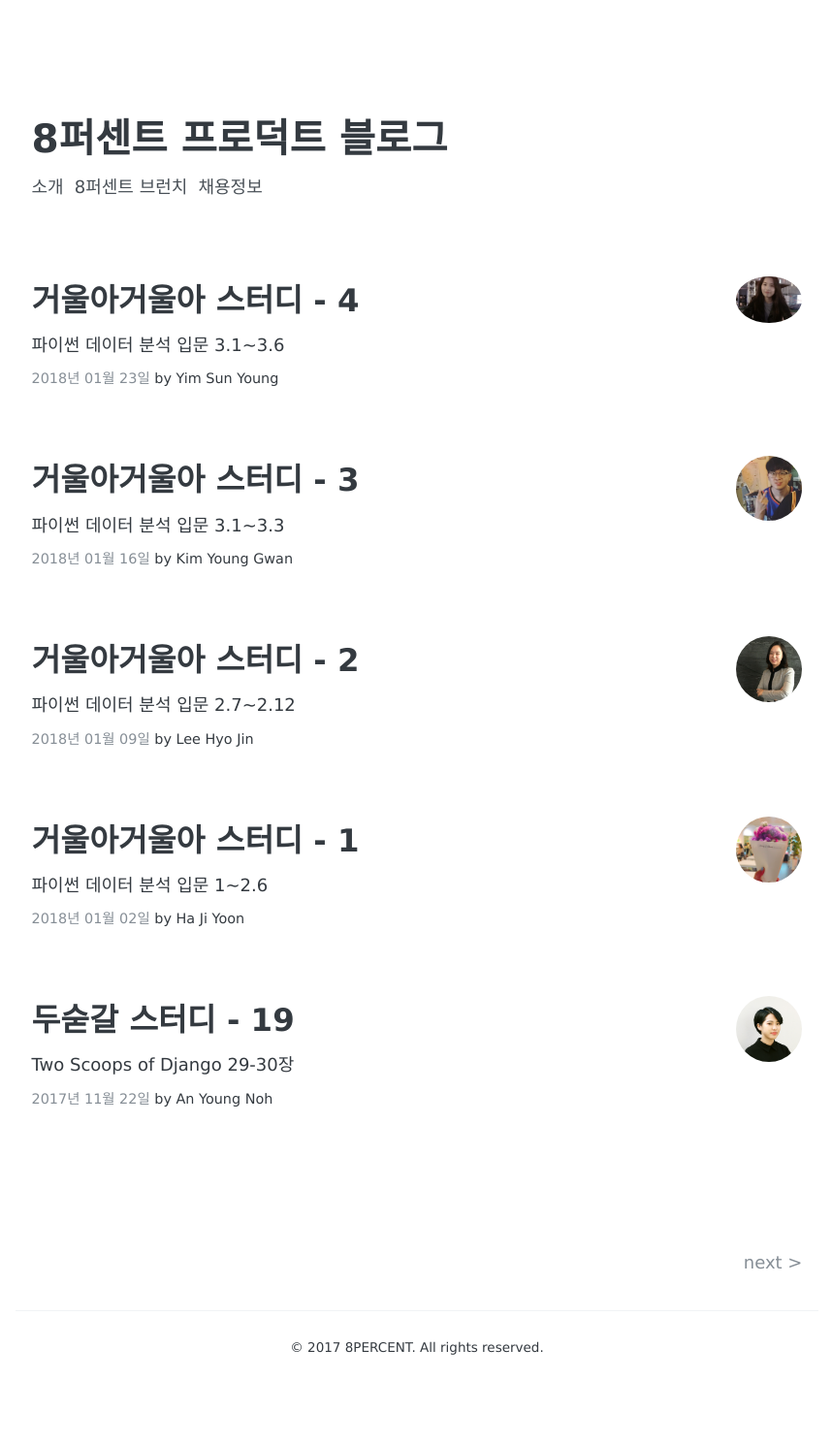
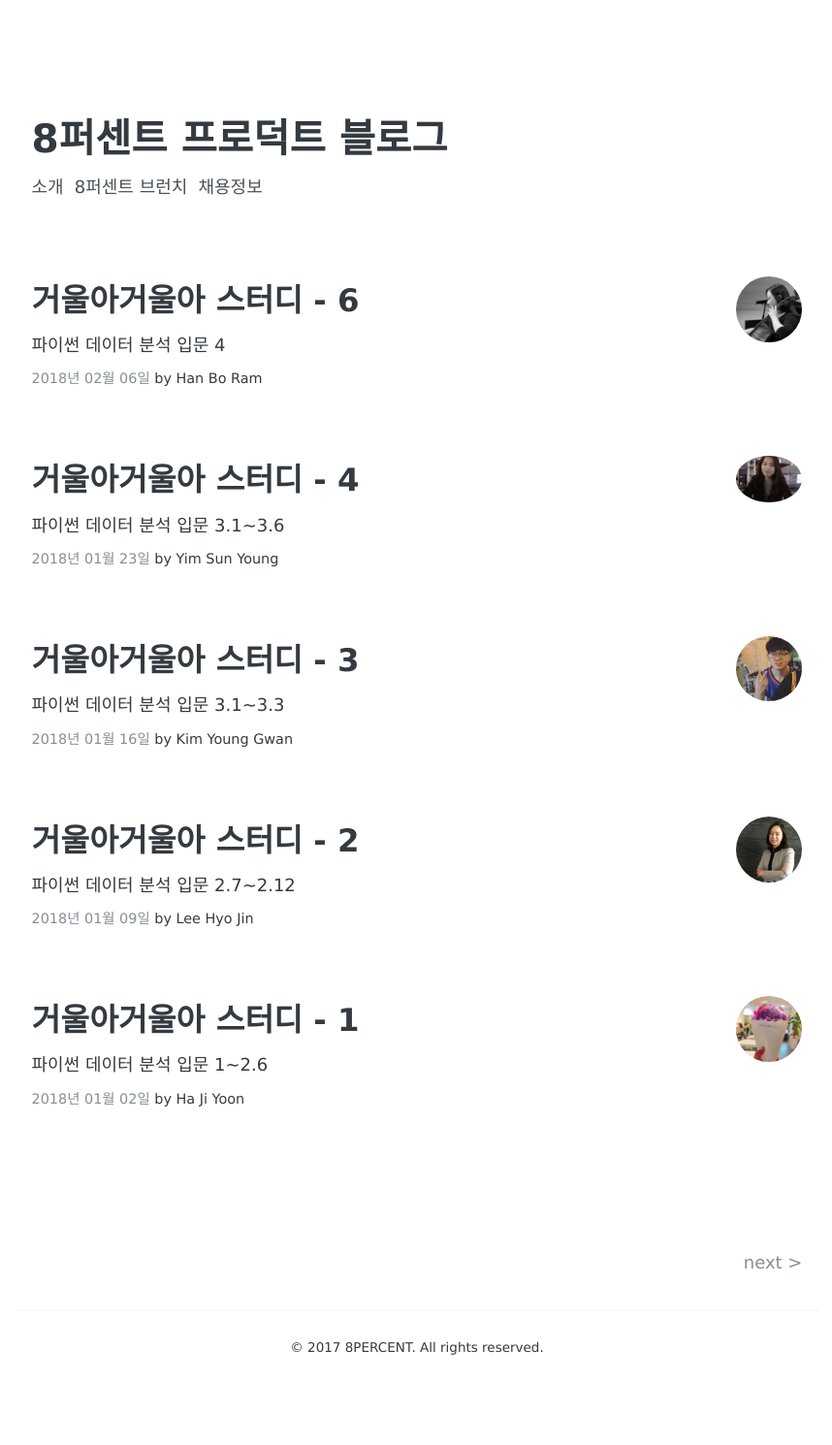
Before and after one commit to 8percent/8percent.github.io, a Jekyll site: the page built from index.html, in a window 1280 px wide. Shown: the whole page at 97% size, without its empty margins (210-1068 px from the left). Built offline with Jekyll 4.4.1, drawn with Linux system fonts in a browser that asks for light colours; some web fonts are replaced; the list of posts is cut into pages by our own code; some of the changed lines change nothing that is shown.

Commit message:
mirror-6

```diff
--- a/_config.yml
+++ b/_config.yml
@@ -51,6 +51,9 @@ authors:
   sunyoung:
     name: sunyoung
     display_name: Yim Sun Young
+  boram:
+    name: boram
+    display_name: Han Bo Ram
 
 #  facebook:         your-id
 #  youtubeUser:      your-id
--- /dev/null
+++ b/_posts/2018-02-06-mirror6.md
@@ -0,0 +1,78 @@
+---
+layout: post
+title: "거울아거울아 스터디 - 6"
+author: boram
+description: "파이썬 데이터 분석 입문 4"
+date: 2018-02-06
+tags: [study, mirror, data]
+comments: true
+---
+<center>
+<figure>
+<img src="/images/mirror-6-2.jpeg" alt="views">
+<figcaption>한사람이 딴짓을 하는 것 같은데..</figcaption>
+</figure>
+</center>
+
+## 무엇을 배웠는가?
+
+안영님의 요약을 통해 4장에서 관계형 데이터베이스, sqlite3을 다루는 방법을 공부했습니다.
+
+### 관계형 데이터베이스
+: 관계형 데이터 모델에 기초한 데이터베이스
+
+- 관계형 데이터베이스에서 데이터는 행, 열의 2차원 테이블로 표현
+- 테이블에서 고유 키로 각 열을 구별
+- 다른 테이블과 연결 가능
+
+### SQL
+: 관계형 데이터베이스에서 데이터를 다루기 위해 사용하는 일반적인 명령어 집합
+
+- create table - 새로운 테이블을 만듭니다.
+- select - 테이블에서 특정한 열 데이터를 읽어옵니다.
+- where - 데이터를 특정한 조건에 따라 행 단위로 필터링합니다.
+- insert into - 테이블에 데이터를 추가합니다.
+
+### 파이썬 내장 모듈 sqlite3
+- 인메모리(in-memory) 데이터베이스 생성 지원
+- 데이터베이스를 별도로 설치하지 않고도, 파이썬 코드를 통해 가벼운 데이터베이스 사용 가능
+- SQL 쿼리 언어로 접근 가능
+
+### sqlite3 예시
+- :memory: 명칭을 사용해 메모리에 데이터베이스를 생성합니다.
+- sqlite3.connect() 메서드로 사용할 db 파일에 접근합니다.
+- 테이블 만들기
+  - execute() 메서드로 SQL 쿼리를 실행합니다.
+  - commit() 메서드로 데이터베이스의 변동사항을 저장합니다.
+- 데이터 삽입하기
+  - 튜플로 이루어진 리스토로 삽입할 데이터를 정의합니다.
+  - SQL insert into 구문 안에 values(?,?,?,?) 식으로 변수의 위치를 할당합니다.
+  - excute() 또는 excutemany() 메서드에 SQL문과 데이터를 전달합니다.
+    - excutemany()  메서드는 복수개의 행 데이터를 한 번에 처리할 수 있습니다.
+- 테이블에서 데이터 가져오기
+  - fetchall() 메서드를 사용해 row에 전체 데이터를 할당합니다.
+- 테이블에 새 레코드 삽입하기/갱신하기
+  - cursor() 메서드로 Cursor 객체를 생성합니다.
+  - cursor 객체의 execute() 메서드로 SQL문을 실행합니다.
+    - 새로운 레코드를 삽입할 때 INSERT INTO 구문을 사용합니다.
+    - 레코드를 갱신할 때 UPDATE 구문을 사용합니다.
+  - connection 객체의 commit() 메서드로 데이터베이스의 변경사항을 저장합니다.
+
+## 심화 과정
+
+psycopg2와 sqlalchemy를 활용해 데이터베이스 서버에 접속하고, SQL 쿼리문을 작성해 특정 데이터를 읽어오는 것을 실습했습니다.
+또한 jupyter notebook 상에서 로그인 정보를 사용해야 할 때 getpass 모듈을 활용해 패스워드를 입력하는 방법도 배웠습니다.
+
+## 어땠는가?
+
+실제 업무에서 SQL 쿼리로 데이터를 뽑는 일이 많았는데, 파이썬에서 데이터베이스를 다룰 때도 쿼리를 그대로 쓸 수 있어서 좋았습니다.
+특히 심화 시간에 회사에서 사용하는 데이터베이스를 가지고 실습해 볼 수 있어서 더욱 이해하기 편했습니다.
+이번 장도 기본 개념 자체는 복잡하지 않았지만, 이것을 활용해 무언가 '프로그램'다운 기능을 하게 하려면 더 많은 공부가 필요할 것 같다는 생각이 듭니다.
+csv, 엑셀, 데이터베이스까지, 이제 '파이썬 데이터 분석 입문'에서 '데이터' 부분이 얼마 안 남았네요. 모두들 고생 많으셨고 남은 스터디도 화이팅입니닷
+
+<center>
+<figure>
+<img src="/images/mirror-6-3.jpeg" alt="views">
+<figcaption>치킨이 두시간 지각..</figcaption>
+</figure>
+</center>
```
Also changed, not shown: images/mirror-6-3.jpeg (added), images/profile/boram.jpg (added).
